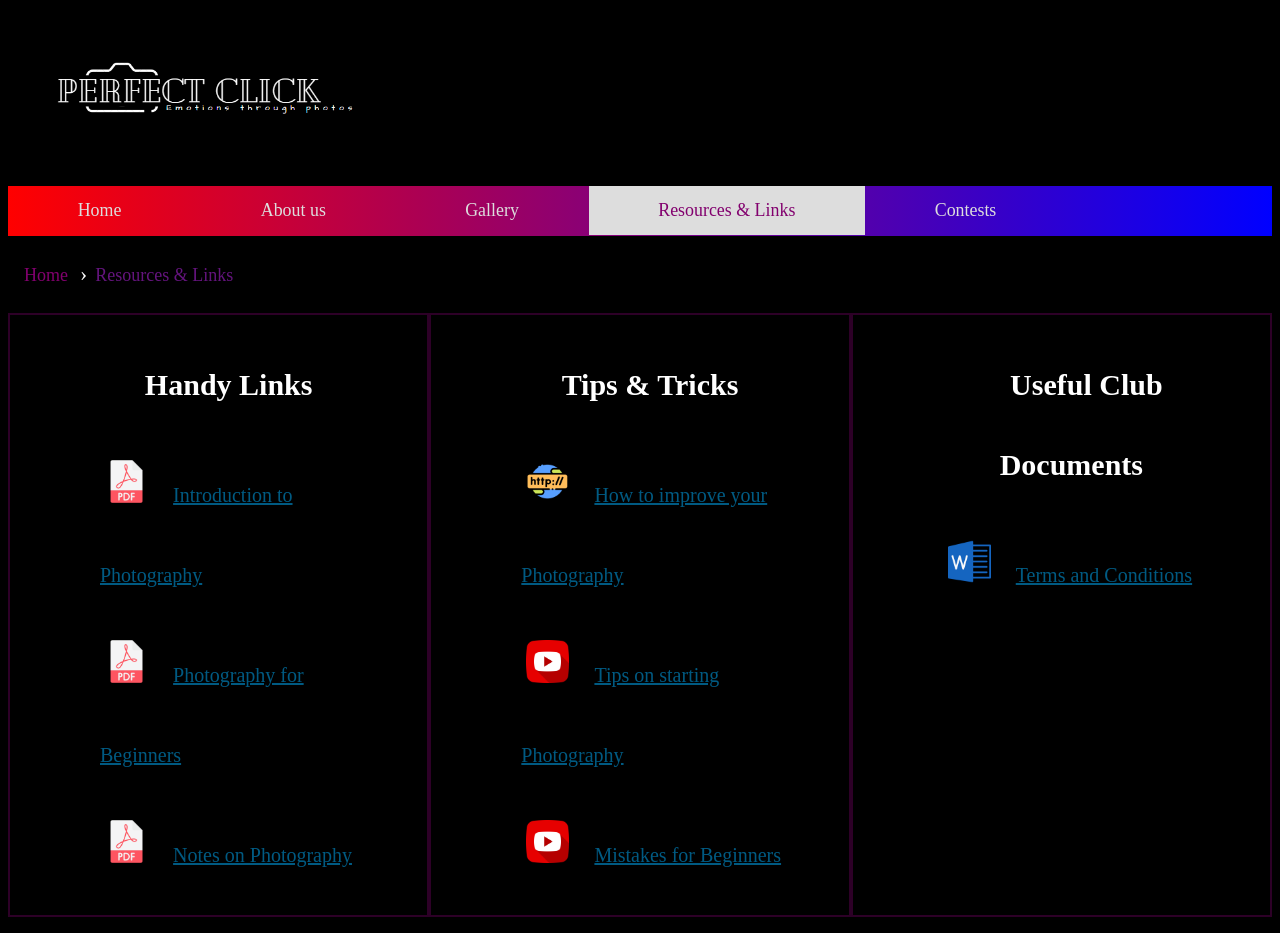
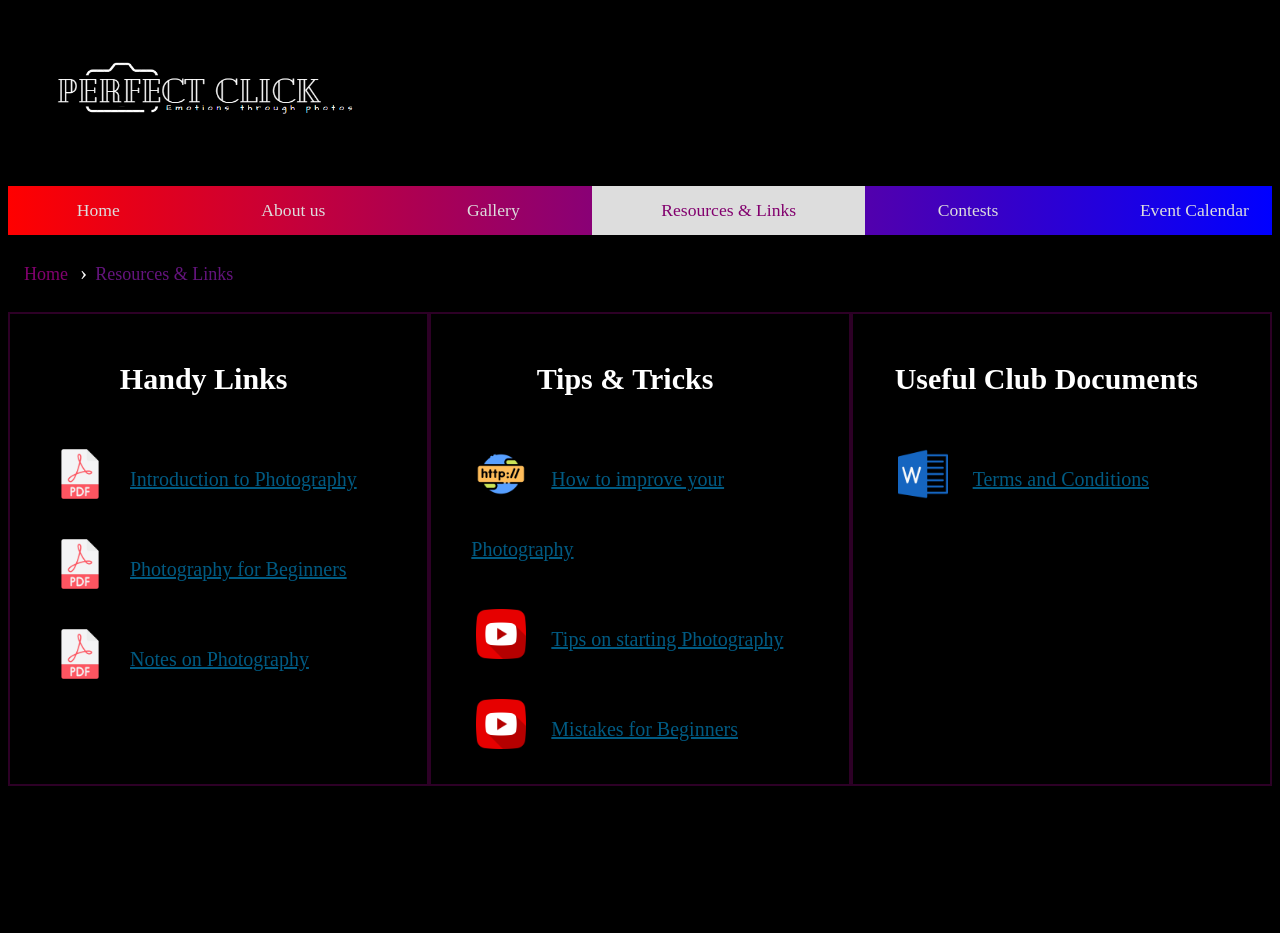
Before and after one commit to aashii07/.github.io, a plain HTML site: page index/resources&links.html in a window 1280 px wide. After the commit the page ends 802 px from the top, so only its background shows below. Drawn offline with Linux system fonts and the light colour scheme.

Commit message:
improved navbar

```diff
--- a/style/aboutus.css
+++ b/style/aboutus.css
@@ -5,14 +5,12 @@ img
   padding: 5px;
   width: 350px;
 }
-.topnav
-{
-  min-height: 50px;
-  height: 50px;
-}
 /* Add a background color to the top navigation */
 .topnav
 {
+  /*position: fixed;*/
+  height: auto;
+  width: 100%;
   background: linear-gradient(to right, red, blue);
   overflow: auto;
 }
@@ -39,17 +37,28 @@ img
   color: rgb(130, 0, 110);
 }
 
-.vid
-{
-    float:left;
+@media (min-width: 1300px) {
+  .vid {
+    float: left;
+  }
+}
+
+@media (max-width: 1300px) {
+  .vid {
+    width: 100%;
+    display: flex;
+    flex-direction: column;
+    align-items: center;
+    padding-bottom: 20px;
+  }
 }
 
 .text
 {
-    color: white;
-    text-align: center;
-    font-size:20px;
-    line-height: 30px;
+  color: white;
+  text-align: center;
+  font-size:20px;
+  line-height: 30px;
 
 }
 
--- a/style/home.css
+++ b/style/home.css
@@ -5,29 +5,43 @@ img
   padding: 5px;
   width: 350px;
 }
+/* Add a background color to the top navigation */
 .topnav
 {
-  /*min-height: 50px;*/
-  /*height: 50px;*/
   /*position: fixed;*/
   height: auto;
   width: 100%;
+  background: linear-gradient(to right, red, blue);
+  white-space: nowrap;
+  overflow: auto;
+
 }
-/* Add a background color to the top navigation */
-.topnav
-{
-  background: linear-gradient(to right, red, blue);
-  overflow: auto;
+/* width */
+.topnav::-webkit-scrollbar {
+  height: 15px;
 }
+/* Track */
+.topnav::-webkit-scrollbar-track {
+  background: #000000;
+}
+/* Handle */
+.topnav::-webkit-scrollbar-thumb {
+  background: rgba(130, 0, 110, 0.35);
+}
+/* Handle on hover */
+.topnav::-webkit-scrollbar-thumb:hover {
+  background: rgba(130, 0, 110, 0.25);
+}
+
 /* Style the links inside the navigation bar */
 .topnav a
 {
-  float: left;
+  display: inline-block;
   color: #ddd;
   text-align: justify;
   padding: 14px 16px;
   text-decoration: none;
-  font-size: 17.9px;
+  font-size: 17.6px;
 }
 /* Change the color of links on hover */
 .topnav a:hover
@@ -104,11 +118,16 @@ figcaption
 .flex-container > div
 {
   background-color: #000000;
-  width: 1000px;
+  width: 100%;
   margin: 10px;
   text-align: center;
   font-size: 35px;
   line-height: 25px;
+}
+@media (max-width: 1200px) {
+  .flex-container {
+    flex-direction: column;
+  }
 }
 
 /* Style the list */
--- a/style/resources&links.css
+++ b/style/resources&links.css
@@ -5,26 +5,40 @@ img
   padding: 5px;
   width: 350px;
 }
-.topnav
-{
-  min-height: 50px;
-  height: 50px;
-}
+
 /* Add a background color to the top navigation */
 .topnav
 {
+  /*position: fixed;*/
+  height: auto;
+  width: 100%;
   background: linear-gradient(to right, red, blue);
   overflow: auto;
+  white-space: nowrap;
+
 }
+/* width */
+.topnav::-webkit-scrollbar {
+  height: 15px;
+}
+/* Track */
+.topnav::-webkit-scrollbar-track {
+  background: #000000;
+}
+/* Handle */
+.topnav::-webkit-scrollbar-thumb {
+  background: rgba(130, 0, 111, 0.35);;
+}
+
 /* Style the links inside the navigation bar */
 .topnav a
 {
-  float: left;
   color: #ddd;
   text-align: justify;
   padding: 14px 16px;
   text-decoration: none;
-  font-size: 17.9px;
+  font-size: 17.6px;
+  display: inline-block;
 }
 /* Change the color of links on hover */
 .topnav a:hover
@@ -93,10 +107,11 @@ a.links
 
 .rl
 {
-  width:15%;
-  height:15%;
+  width: 50px;;
+  height:auto;
   float: left;
   margin-right:0 px 0 px -300px -300px;
+
 }
 
 h3
@@ -110,18 +125,29 @@ h3
 .flex-container
 {
   display: flex;
-  background-color: rgba(130, 0, 111, 0.35);
+  background-color: rgba(130, 0, 110, 0.35);
 }
 
 .flex-container > div
 {
   background-color: #000000;
   margin: 2px;
-  width: 1000px;
+  width: 100%;
   text-align: left;
   font-size: 20px;
-  line-height: 80px;
-  padding-left: 50px;
+  line-height: 70px;
+
+}
+@media (max-width: 1080px) {
+  .flex-container {
+    flex-direction: column;
+    background-color: #000000;
+  }
+  /*.flex-container > div{
+    display: flex;
+    flex-direction: column;
+    align-items: center;
+  }*/
 }
 
 p
```
Also changed, not shown: index/aboutus.html (+5 -7 lines), index/home.html (+2 -1 lines).
